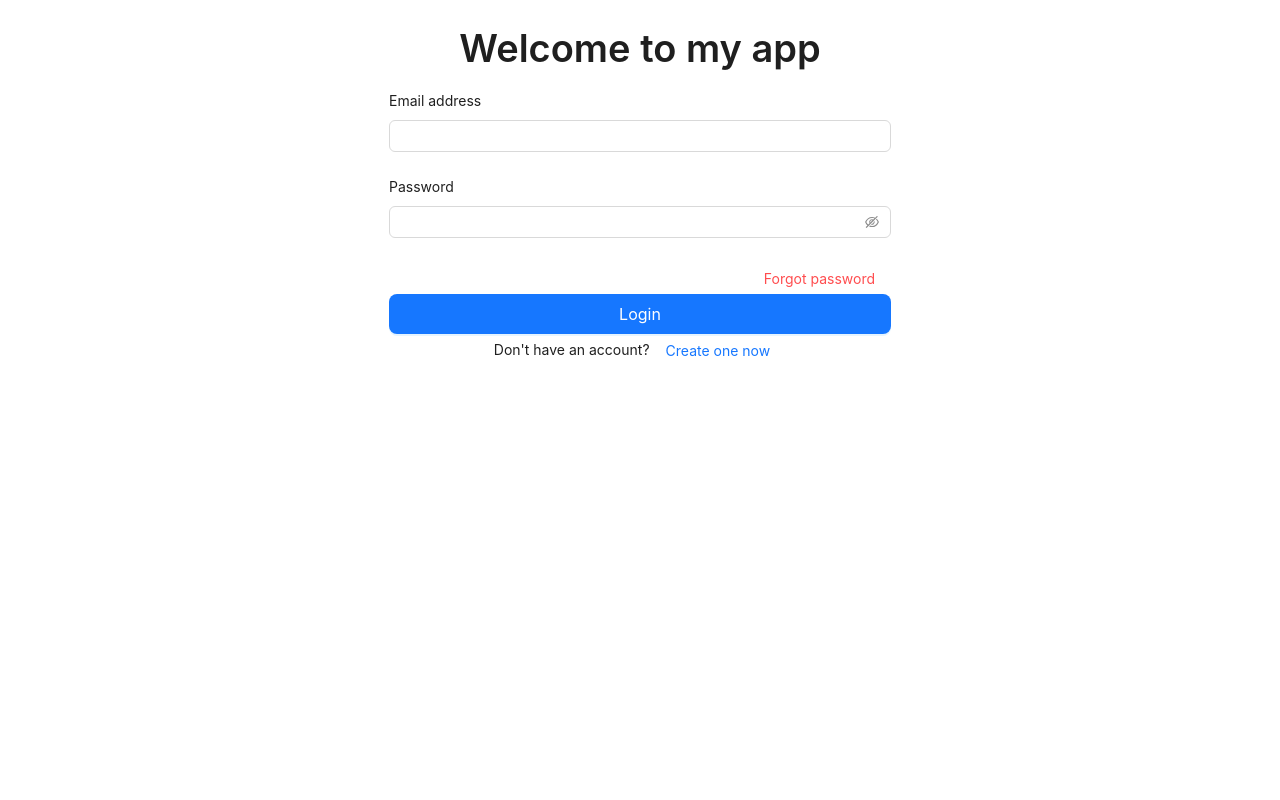
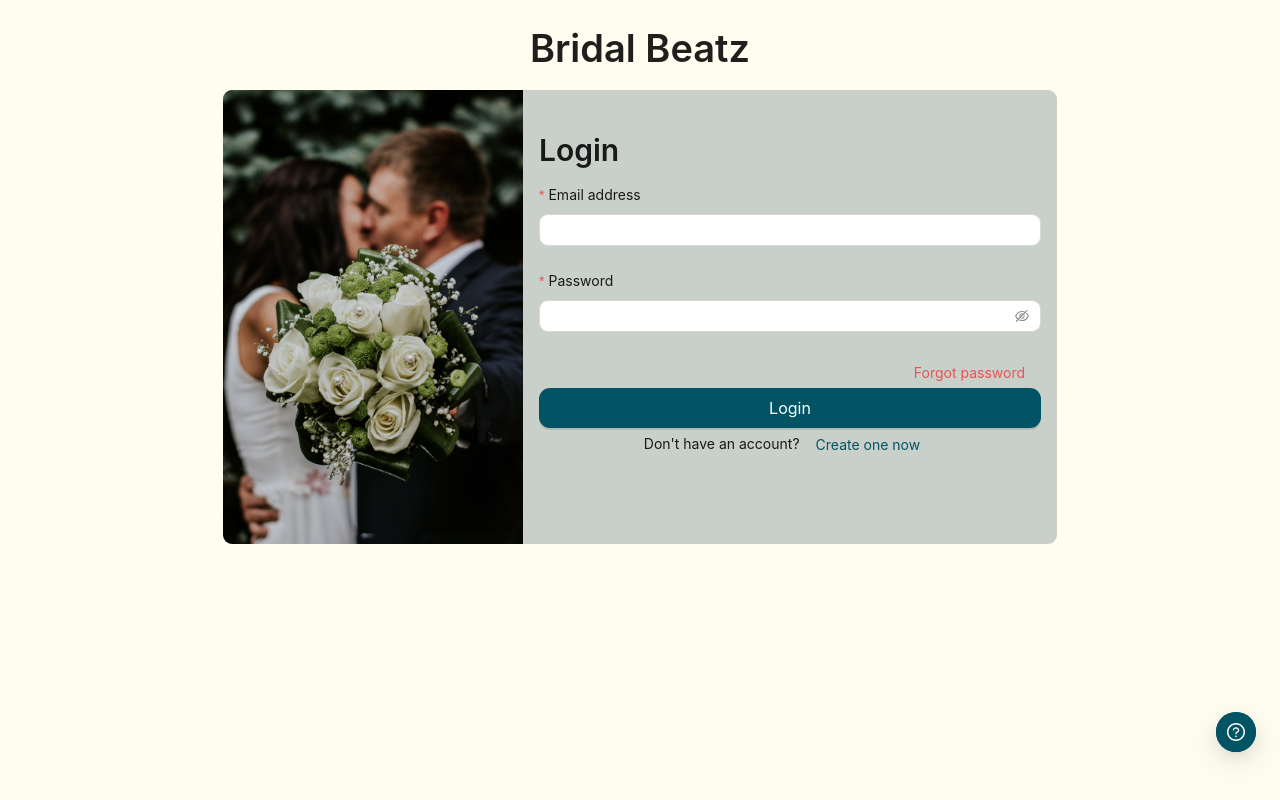
Before and after one commit to LukeSchaffel/bridal-beatz-web-frontend, a React (Create React App) app: page /login in a window 1280 px wide. Built offline with nearby package versions, Linux system fonts and the light colour scheme; no server answers.

Commit message:
style and global themes

```diff
--- a/src/App.tsx
+++ b/src/App.tsx
@@ -1,4 +1,5 @@
 import React, { useEffect } from 'react'
+import { ConfigProvider } from 'antd'
 
 import { useAppDispatch } from './app/hooks'
 import { useTypedSelector } from './app/hooks'
@@ -17,9 +18,23 @@ function App() {
 	}, [])
 
 	return (
-		<div className="App">
-			<AppRouter />
-		</div>
+		<ConfigProvider
+			theme={{
+				token: {
+					colorPrimary: '#025464',
+					colorInfo: '#025464',
+					colorSuccess: '#e8aa42',
+					borderRadius: 9,
+					colorWarning: '#e98417',
+					colorError: '#e75557',
+					colorPrimaryBg: '#93a3a380',
+				},
+			}}
+		>
+			<div className="App">
+				<AppRouter />
+			</div>
+		</ConfigProvider>
 	)
 }
 
--- /dev/null
+++ b/src/app/components/index.ts
@@ -0,0 +1 @@
+export { default as Widget } from './widget/widget'
--- /dev/null
+++ b/src/app/components/widget/widget.tsx
@@ -0,0 +1,33 @@
+import { theme } from 'antd'
+
+const { useToken } = theme
+
+interface IWidgetProps extends React.HTMLAttributes<HTMLDivElement> {
+	children: JSX.Element
+	rest?: any
+	bordered?: boolean
+	style?: React.CSSProperties
+	padding?: React.CSSProperties['padding']
+}
+
+const Widget = ({ children, style, bordered, padding, ...rest }: IWidgetProps) => {
+	const { token } = useToken()
+
+	return (
+		<div
+			style={{
+				backgroundColor: token.colorPrimaryBg,
+				padding: padding || token.padding,
+				borderRadius: token.borderRadius,
+				border: bordered ? `1px solid ${token.colorPrimaryBorder}` : '',
+				overflow: 'hidden',
+				...style,
+			}}
+			{...rest}
+		>
+			{children}
+		</div>
+	)
+}
+
+export default Widget
--- a/src/app/dashboard/signUpScreen/SignUpScreen.tsx
+++ b/src/app/dashboard/signUpScreen/SignUpScreen.tsx
@@ -1,16 +1,21 @@
 import { useEffect } from 'react'
-import { Form, Input, Typography, Button, Col, Row, Select } from 'antd'
+import { Form, Input, Typography, Button, Col, Row, Select, Radio } from 'antd'
 import { Link, useNavigate } from 'react-router-dom'
-import './_signup_screen.scss'
+import { theme } from 'antd'
 
 import { signup } from '../../../features/auth/auth.slice'
 import { useAppDispatch, useTypedSelector } from '../../hooks'
+import { Widget } from '../../components'
+import styles from './_signup_screen.module.scss'
+const { useToken } = theme
 
 const SignUpScreen = () => {
 	const dispatch = useAppDispatch()
 	const [form] = Form.useForm()
 	const { authUser } = useTypedSelector((state) => state.auth)
 	const navigate = useNavigate()
+	const { token } = useToken()
+	const type = Form.useWatch('type', form)
 
 	const handleSubmit = (values: any) => {
 		dispatch(signup(values))
@@ -23,17 +28,32 @@ const SignUpScreen = () => {
 	}, [authUser])
 
 	return (
-		<div className="signup-screen">
+		<div className={styles.signupScreen} style={{ backgroundColor: token.colorSuccessBg }}>
+			<div className={styles.main}>
 				<Typography.Title>Create an account</Typography.Title>
-			<div>
+				<Widget>
+					<>
+						<div className={styles.signupForm}>
 							<Form
 								layout="vertical"
-					className="signup-form"
 								form={form}
 								validateMessages={{ required: '${label} is required' }}
 								onFinish={handleSubmit}
 							>
 								<Row>
+									<Col span={24}>
+										<Typography.Title level={5}>I am a:</Typography.Title>
+										<Form.Item name={'type'}>
+											<Radio.Group buttonStyle="solid">
+												<Radio.Button value="client">Bride / Groom / Wedding Planner</Radio.Button>
+												<Radio.Button value="vendor">Band / DJ / Vendor</Radio.Button>
+											</Radio.Group>
+										</Form.Item>
+										<Typography.Title level={5}>
+											Looking for : {type === 'client' ? 'Entertainment' : 'Events'}
+										</Typography.Title>
+									</Col>
+
 									<Col span={24}>
 										<Form.Item name="email" label="Email address" rules={[{ required: true }]}>
 											<Input />
@@ -89,22 +109,6 @@ const SignUpScreen = () => {
 											<Input.Password />
 										</Form.Item>
 									</Col>
-						<Col span={24}>
-							<Form.Item name={'type'} label={'I am a:'}>
-								<Select
-									options={[
-										{
-											label: 'Client',
-											value: 'client',
-										},
-										{
-											label: 'Vendor',
-											value: 'vendor',
-										},
-									]}
-								/>
-							</Form.Item>
-						</Col>
 								</Row>
 								<Col>
 									<Row align="middle" justify="center">
@@ -115,6 +119,12 @@ const SignUpScreen = () => {
 								</Col>
 							</Form>
 						</div>
+					</>
+				</Widget>
+				<Button type="link">
+					<Link to={'/login'}>Back to login</Link>
+				</Button>
+			</div>
 		</div>
 	)
 }
--- /dev/null
+++ b/src/app/dashboard/signUpScreen/_signup_screen.module.scss
@@ -0,0 +1,14 @@
+.signupScreen {
+	height: 100vh;
+	padding: 1rem;
+}
+
+.main {
+	display: flex;
+	flex-direction: column;
+	align-items: center;
+}
+
+.signupForm {
+	max-width: 600px;
+}
--- a/src/app/dashboard/signUpScreen/_signup_screen.scss
+++ /dev/null
@@ -1,10 +0,0 @@
-.signup-screen {
-  display: flex;
-  justify-content: center;
-  align-items: center;
-  flex-direction: column;
-}
-
-.signup-form {
-  max-width: 600px;
-}
--- a/src/app/loginScreen/LoginScreen.tsx
+++ b/src/app/loginScreen/LoginScreen.tsx
@@ -1,18 +1,25 @@
-import { Form, Input, Typography, Button, Col, Row } from 'antd'
+import { useEffect } from 'react'
+import { Form, Input, Typography, Button, Col, Row, FloatButton } from 'antd'
+import { QuestionCircleOutlined } from '@ant-design/icons'
 import { Link } from 'react-router-dom'
 import { useAppDispatch } from '../hooks'
 import { useTypedSelector } from '../hooks'
 import { useNavigate } from 'react-router-dom'
+import { theme } from 'antd'
 
+import { Widget } from '../components'
 import { login } from '../../features/auth/auth.slice'
-import './_login_screen.css'
-import { useEffect } from 'react'
+import flowers from '../../static/flowers.jpg'
+import styles from './_login_screen.module.scss'
+
+const { useToken } = theme
 
 const LoginScreen = () => {
 	const { authUser } = useTypedSelector((state) => state.auth)
 	const dispatch = useAppDispatch()
 	const [form] = Form.useForm()
 	const navigate = useNavigate()
+	const { token } = useToken()
 
 	const handleLogin = async (values: any) => {
 		await dispatch(login(values))
@@ -26,18 +33,32 @@ const LoginScreen = () => {
 	}, [authUser])
 
 	return (
-		<div className="login-screen">
-			<Typography.Title>Welcome to my app</Typography.Title>
-			<div>
-				<Form layout="vertical" className="login-form" form={form} onFinish={handleLogin}>
+		<div className={styles.loginScreen} style={{ backgroundColor: token.colorSuccessBg }}>
+			<div className={styles.main}>
+				<Typography.Title>Bridal Beatz</Typography.Title>
+				<Widget padding={'0'}>
+					<div className={styles.formContainer}>
+						<div className={styles.imgContainer}>
+							<img src={flowers} alt="flowers" width={300} height={'100%'} />
+						</div>
+						<Col className={styles.loginForm}>
+							<Row>
+								<Typography.Title level={2}>Login</Typography.Title>
+							</Row>
+							<Form
+								layout="vertical"
+								form={form}
+								onFinish={handleLogin}
+								validateMessages={{ required: '${label} is required' }}
+							>
 								<Row>
 									<Col span={24}>
-							<Form.Item name={'email'} label="Email address">
+										<Form.Item name={'email'} label="Email address" rules={[{ required: true }]}>
 											<Input />
 										</Form.Item>
 									</Col>
 									<Col span={24}>
-							<Form.Item name={'password'} label="Password">
+										<Form.Item name={'password'} label="Password" rules={[{ required: true }]}>
 											<Input.Password />
 										</Form.Item>
 									</Col>
@@ -61,7 +82,19 @@ const LoginScreen = () => {
 									</Row>
 								</Col>
 							</Form>
+						</Col>
 					</div>
+				</Widget>
+			</div>
+			<FloatButton
+				type="primary"
+				icon={<QuestionCircleOutlined />}
+				tooltip={
+					<Widget>
+						<>Bridal Beatz is an online marketplace for wedding events, with a focus on live entertainment</>
+					</Widget>
+				}
+			/>
 		</div>
 	)
 }
--- a/src/app/loginScreen/_login_screen.css
+++ /dev/null
@@ -1,10 +0,0 @@
-.login-screen {
-  display: flex;
-  justify-content: center;
-  align-items: center;
-  flex-direction: column;
-}
-
-.login-form {
-  max-width: 600px;
-}
--- /dev/null
+++ b/src/app/loginScreen/_login_screen.module.scss
@@ -0,0 +1,18 @@
+.loginScreen {
+	display: flex;
+	align-items: center;
+	flex-direction: column;
+	height: 100%;
+}
+
+.formContainer {
+	display: flex;
+	flex-direction: row;
+	overflow: hidden;
+	flex-wrap: wrap-reverse;
+}
+
+.loginForm {
+	max-width: 600px;
+	padding: 1rem;
+}
```
Also changed, not shown: src/app/components/widget/_widget.module.scss (added), src/static/flowers.jpg (added). Lines whose indentation alone changed are shown as unchanged.
